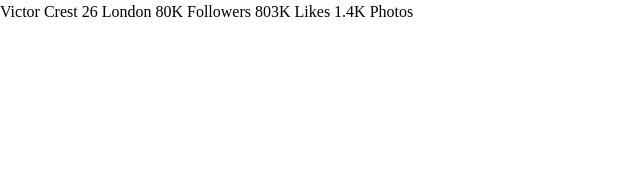
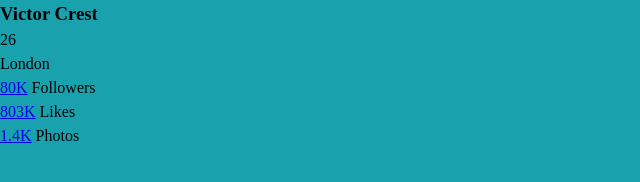
Before and after one commit to dottereldesign/profile_card_component, a plain HTML site: page index.html in a window 1280 px wide. Shown: the whole page, without its empty margins (0-640 px from the left). Drawn offline with Linux system fonts and the light colour scheme.

Commit message:
Add content to HTML.

```diff
--- a/index.html
+++ b/index.html
@@ -13,18 +13,32 @@
 </head>
 
 <body>
-  Victor Crest
-  26
-  London
+  <article class="card">
+    <div class="card_header">
+      <div class="card_header-container">
+        <h3>Victor Crest</h3>
+        <p>26</p>
+      </div>
+      <p>London</p>
+    </div>
 
-  80K
-  Followers
+    <div class="card_footer">
+      <div class="card_footer-stats">
+        <a href="#">80K</a>
+        <span>Followers</span>
+      </div>
 
-  803K
-  Likes
+      <div class="card_footer-stats">
+        <a href="#">803K</a>
+        <span>Likes</span>
+      </div>
 
-  1.4K
-  Photos
+      <div class="card_footer-stats">
+        <a href="#">1.4K</a>
+        <span>Photos</span>
+      </div>
+    </div>
+  </article>
 
 </body>
 
--- a/style.css
+++ b/style.css
@@ -74,3 +74,14 @@ select {
     scroll-behavior: auto !important;
   }
 }
+
+a {
+  display: inline-block;
+}
+
+body {
+  background: hsl(185, 75%, 39%);
+}
+
+.card {
+}
```
